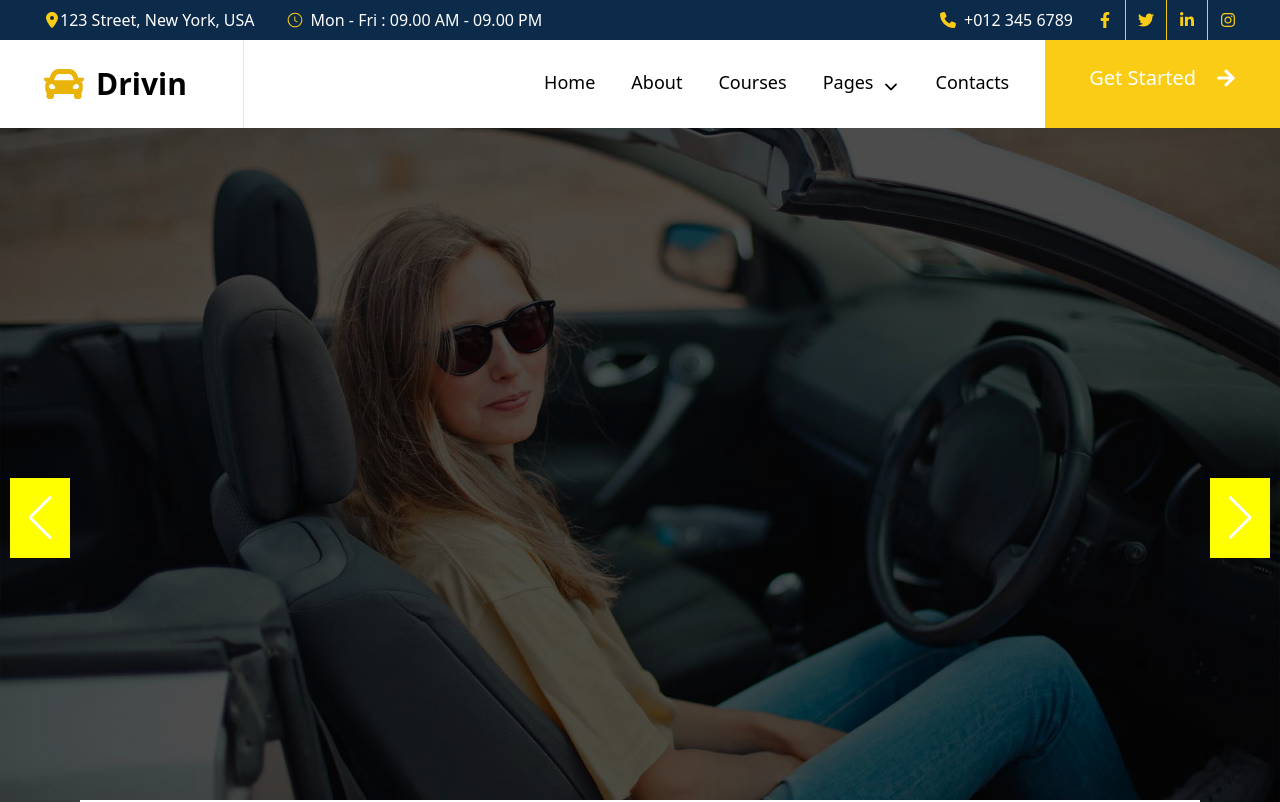
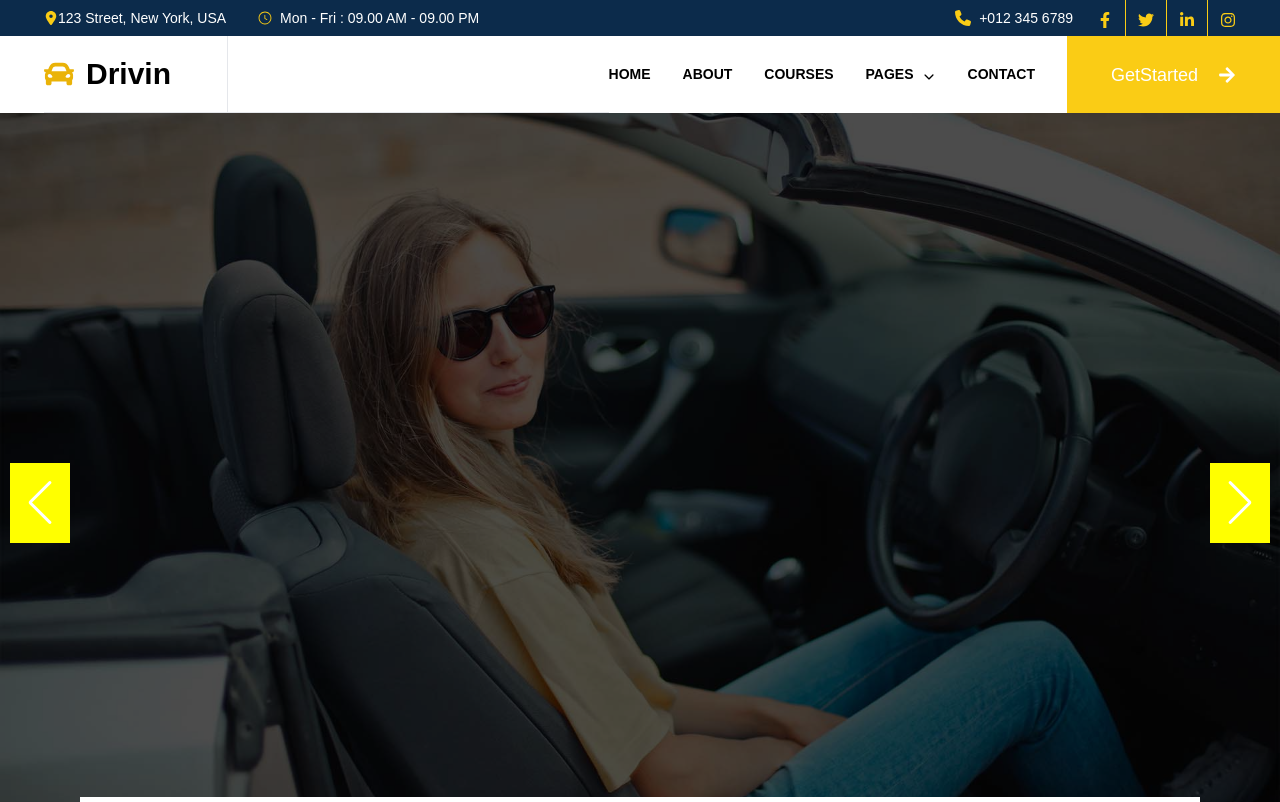
Before and after one commit to bbestyoo/Drivin, a React (Vite) app: page / in a window 1280 px wide. Shown: the top 802 px of the page. Built offline with nearby package versions, Linux system fonts and the light colour scheme.

Commit message:
responsived

```diff
--- a/src/App.css
+++ b/src/App.css
@@ -1,3 +1,8 @@
+*{
+  font-family: "Work Sans",sans-serif;
+}
+
+
 .myCard {
   overflow: hidden;
   padding: 20px;
--- a/src/components/Footer.jsx
+++ b/src/components/Footer.jsx
@@ -44,7 +44,7 @@ export default function Footer() {
     <>
       <div>
         <div className=" bg-footer">
-          <div className="flex justify-between p-5 bg-footer pt-20 pl-10 pr-10 text-white">
+          <div className="grid sm:grid-cols-1 md:grid-cols-2 lg:grid-cols-4 p-5 bg-footer pt-20 pl-10 pr-10 text-white">
             <div className="  p-5 rounded-3xl px-10">
               <p className="text-2xl font-bold ">Get In Touch</p>
               <p className="flex items-center gap-3 my-4 "><FaCar size={30}/><span className="text-3xl font-bold text-yellow-400">Drivin</span></p>
@@ -116,14 +116,14 @@ export default function Footer() {
 
             <div className=" p-5 rounded-3xl px-10 text-left">
               <p className="text-2xl font-bold mb-4">News Letter</p>
-              <div className="flex items-center">
+              <div className="flex items-center sm:w-full">
                 <input
-                  className="p-3 w-36"
+                  className="p-3 w-36 sm:w-full"
                   type="text"
                   placeholder="Your Email Address"
                 />
                 <button className="bg-yellow-400 text-white px-5 p-3 font-semibold">
-                  Sign Up
+                  SignUp
                 </button>
               </div>
               <div className="my-4">
@@ -138,18 +138,18 @@ export default function Footer() {
             </div>
           </div>
         </div>
-        <div className="bg-last flex justify-between px-16 py-7">
-          <div className="flex gap-1">
+        <div className="bg-last grid grid-cols-2 px-16 py-7">
+          <div className="">
             <span className="text-white">© </span>
             <span className="text-yellow-400">Your Site Name,</span>
             <span className="text-white">All Right Reserved.</span>
           </div>
-          <div>
-            <span className="flex justify-end gap-1">
+          <div className="">
+            <span className="grid grid-cols-2">
               <p className="text-white">Designed By </p>
               <p className="text-yellow-400"> HTML Codex</p>
             </span>
-            <span className="flex gap-1 ">
+            <span className="grid grid-cols-2">
               <p className="text-white">Distributed By: </p>
               <p className="text-yellow-400"> ThemeWagon</p>
             </span>
--- a/src/components/Header.jsx
+++ b/src/components/Header.jsx
@@ -1,5 +1,5 @@
 
-import React, { useState } from 'react'
+import React, { useState, useEffect } from 'react'
 // import Headroom from 'react-headroom'
 import { FaLocationDot } from "react-icons/fa6";
 import { GoClock } from "react-icons/go";
@@ -14,19 +14,21 @@ import { FaLinkedinIn } from "react-icons/fa";
 import { FaPhone } from "react-icons/fa6";
 import { FaCar } from "react-icons/fa";
 import "../App.css";
+import { RxHamburgerMenu } from "react-icons/rx";
+import { IoCloseSharp } from "react-icons/io5";
 
 
 export function HeaderTop(){
   return (
     <>
-    <header className='flex justify-between px-11 bg-dark text-white'>
+    <header className='hidden lg:flex justify-between px-11 bg-dark text-white '>
             <ul className='flex gap-8 py-2'>
-                <li className='flex items-center'>
+                <li className='flex items-center text-sm'>
                 <FaLocationDot className='text-yellow-400'/>
                 123 Street, New York, USA
 
                 </li>
-                <li className='flex items-center gap-2'>
+                <li className='flex items-center gap-2 text-sm'>
                 <GoClock className='text-yellow-400'/>
                 Mon - Fri : 09.00 AM - 09.00 PM
                 </li>
@@ -36,7 +38,7 @@ export function HeaderTop(){
             <ul className='flex gap-4 py-2'>
                 <li className='flex gap-2 items-center'>
                     <FaPhone className='text-yellow-400' />
-                    <p>
+                    <p className=' text-sm'>
 
                     +012 345 6789
                     </p>
@@ -61,44 +63,79 @@ export function Nav(){
 
 
     const [Hovered, setHovered] = useState(false)
+    const [menu, setMenu] = useState(false)
+    const [showNav, setShowNav] = useState(false);
     function hoverPages() {
       setHovered((prev)=> !prev)
     }
+    function handleMenu() {
+      setMenu((prev)=> !prev)
+      console.log("menu",menu)
+    }
+
+
+    useEffect(() => {
+      // Show/hide the scroll-to-top button based on scroll position
+      const handleScroll = () => {
+        if (window.scrollY > 300) {
+          setShowNav(true)
+        } else {
+          setShowNav(false)
+        }
+      };
+
+      window.addEventListener("scroll", handleScroll);
+
+      // Clean up the event listener on component unmount
+      return () => {
+        window.removeEventListener("scroll", handleScroll);
+      };
+    }, []);
 
 
 
 
-
+    // ${showNav && 'sticky z-50 top-0 '}
   return (
     <>
     {/* <Headroom> */}
-    <header className='flex justify-between pl-11'>
-      <ul className='border-r pr-14 py-3 '>
-        <li className='py-3 flex items-center gap-3'>
-        <FaCar size={40} className='text-yellow-500'/>
+    <header className={`transition-all ease-in duration-300 bg-white flex flex-col lg:flex lg:flex-row lg:justify-between pl-11 w-full `}>
+      <div className=' sm:border-b md:border-b sm:flex md:flex lg:flex justify-between w-full'>
+
+      <ul className='border-r pr-14 lg:py-2 sm:py-4 md:py-4  '>
+        <li className='lg:py-3 sm:py-4 md:py-4  flex items-center gap-3'>
+        <FaCar size={30} className='text-yellow-500'/>
          <p className='font-bold text-3xl'>
           Drivin
           </p>
         </li>
       </ul>
-      <ul className='flex gap-9 text-lg font-normal'>
-        <li className='py-7'>
+      <ul className='py-7 lg:hidden pr-10'>
+        <li className='lg:hidden border p-2' onClick={handleMenu}>{menu ? <IoCloseSharp size={30}/> : <RxHamburgerMenu size={30}/> }</li>
+      </ul>
+
+      </div>
+
+
+      <ul className={`hidden md:${menu === false ? "" : "flex flex-col gap-8 font-semibold font-sans py-4 text-xl" } w-fit lg:flex lg:flex-row lg:gap-8 text-sm font-semibold `}>
+
+        <li className='lg:py-7 uppercase'>
           <NavLink to="/">
             Home
           </NavLink>
         </li>
-        <li className='py-7'>
+        <li className='lg:py-7 uppercase'>
           <NavLink to="/about">
             About
           </NavLink>
         </li>
-        <li className='py-7'>
+        <li className='lg:py-7 uppercase'>
           <NavLink to="/courses">
             Courses
           </NavLink>
         </li>
-        <li onMouseEnter={hoverPages} onMouseLeave={hoverPages} className=' relative'>
-          <NavLink  className="flex gap-2 items-end py-7" to="/">
+        <li onMouseEnter={hoverPages} onMouseLeave={hoverPages} className=' relative uppercase'>
+          <NavLink  className="flex gap-2 items-end lg:py-7" to="/">
             Pages
             <IoIosArrowDown />
 
@@ -127,18 +164,22 @@ export function Nav(){
           )
         }
         </li>
-        <li className='py-7'>
+        <li className='lg:py-7 uppercase'>
           <NavLink to="/contacts">
-          Contacts
+          Contact
           </NavLink>
         </li>
 
-        <li className='text-white py-6   px-11 bg-yellow-400 text-xl font-normal '>
+        <li className={`hidden lg:flex text-white lg:py-5  px-11 bg-yellow-400 text-lg font-normal `}>
           <NavLink className="flex items-center gap-5" to="/get-started">
-            Get Started <FaArrowRight />
+            <p>GetStarted</p>
+
+            <FaArrowRight />
           </NavLink>
         </li>
         </ul>
+
+
     </header>
     {/* </Headroom> */}
     <Outlet/>
```
